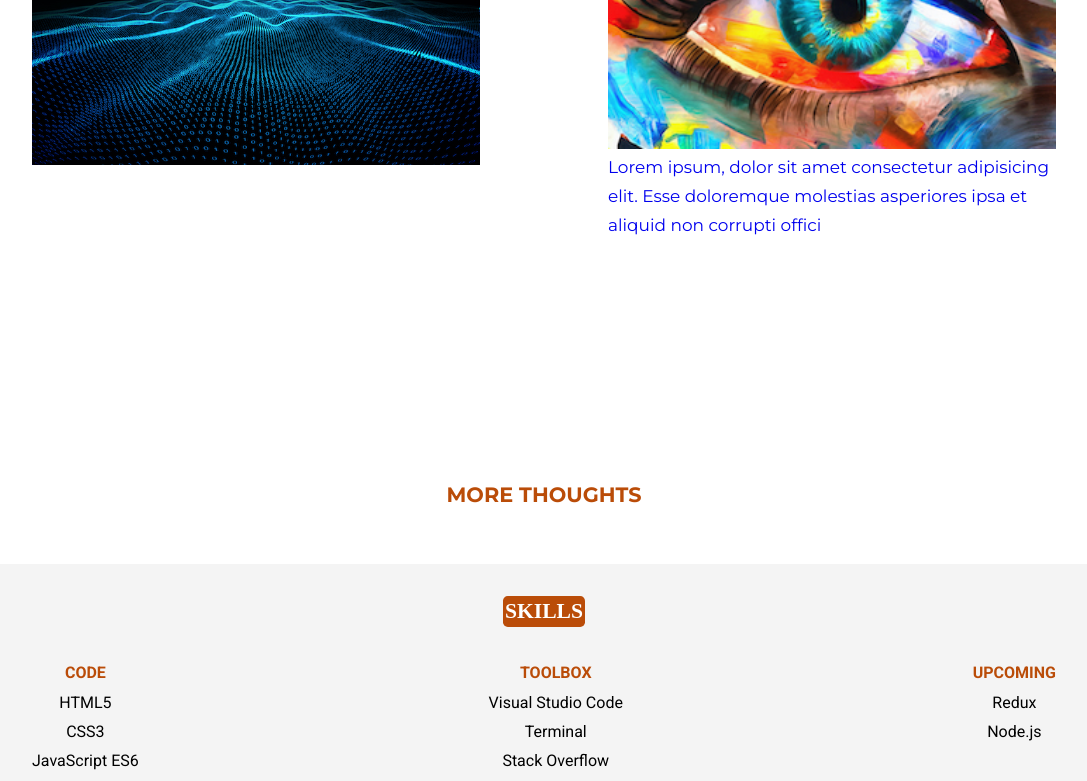
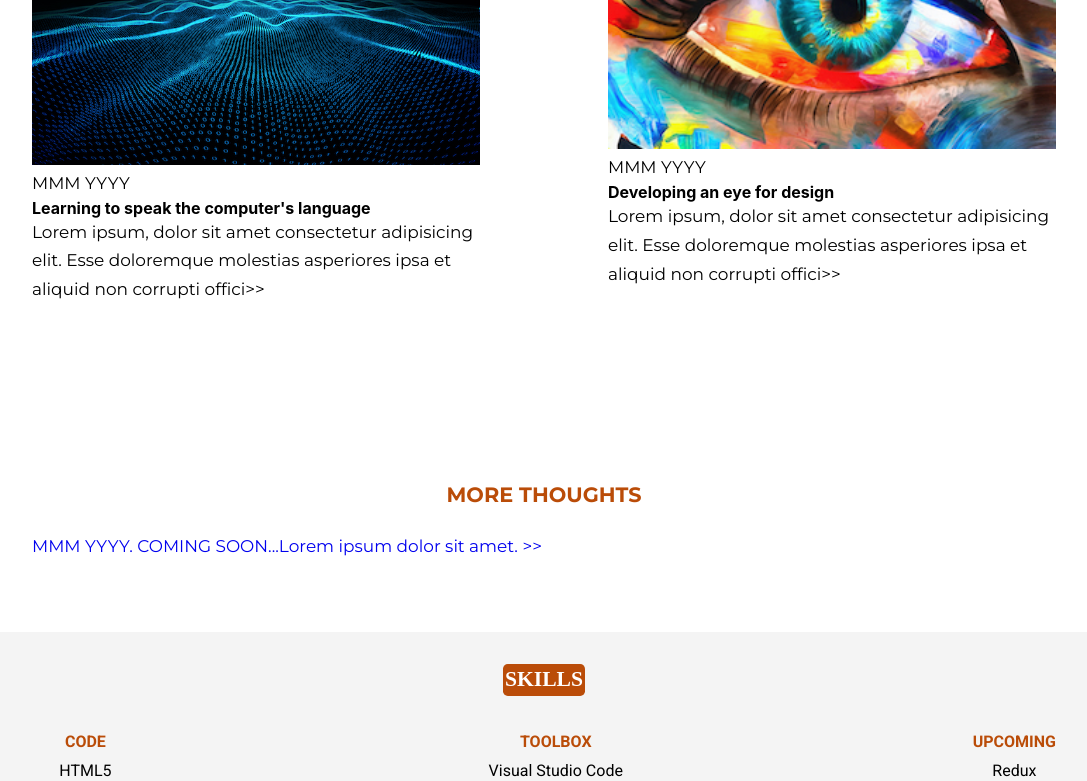
Before and after one commit to Technigo/project-react-portfolio, a React (Create React App) app: page / in a window 1280 px wide. Shown: the part 1435-2216 px from the top of the page, without its empty margins (96-1183 px from the left). Built offline with nearby package versions, Linux system fonts and the light colour scheme; no server answers.

Commit message:
Fix Most Functionality on Page, Some Styling Left

```diff
--- a/src/components/FeatProjects.js
+++ b/src/components/FeatProjects.js
@@ -1,6 +1,5 @@
 import React from 'react';
-import styled from 'styled-components/macro';
-import { OuterWrapper, InnerWrapper, MainHeadline, MediumHeadline } from 'styles/GlobalStyles';
+import { OuterWrapper, InnerWrapper, AlignLeftWrapper, MainHeadline, MediumHeadline } from 'styles/GlobalStyles';
 import { MainProjects } from './MainProjects';
 import { OtherProjects } from './OtherProjects';
 
@@ -13,14 +12,9 @@ export const FeatProjects = () => {
       </InnerWrapper>
 
       <MediumHeadline color="#BA4C08">OTHER PROJECTS</MediumHeadline>
-      <OtherProjsWrapper backGroundcolor="#f4f4f4">
+      <AlignLeftWrapper backGroundcolor="#f4f4f4">
         <OtherProjects />
-      </OtherProjsWrapper>
+      </AlignLeftWrapper>
     </OuterWrapper>
   )
 }
-
-export const OtherProjsWrapper = styled(InnerWrapper)`
-  flex-direction: column;
-  text-align: left;
-`
--- a/src/components/MainProjects.js
+++ b/src/components/MainProjects.js
@@ -1,4 +1,5 @@
 import React, { useEffect, useState } from 'react';
+import { BASE_URL, PROJECT_THUMBNAIL } from 'utils/urls';
 import styled from 'styled-components/macro';
 import { ProjectCard, Image, SmallHeadline, Tags, Tag } from 'styles/GlobalStyles';
 
@@ -7,7 +8,7 @@ export const MainProjects = () => {
 
   // Get all my projects on GitHub via API call:
   useEffect(() => {
-    fetch('https://api.github.com/users/brucette/repos')
+    fetch(BASE_URL)
       .then((response) => response.json())
       .then((json) => setProjects(json))
       .catch((error) => console.error(error))
@@ -22,22 +23,28 @@ export const MainProjects = () => {
   // Function to map over the tags and display them:
   const renderTags = (tags) => {
     return tags.map((tag) => {
-      return (<Tag>{tag}</Tag>)
+      return <Tag>{tag}</Tag>
     })
   }
 
+  // Image as link to deployed site and Text description as link to GitHub:
   return (
     mainFour.map((project) => {
       return (
-        <ProjectCard key={project.id} href="#" target="_blank" rel="noopener noreferrer">
+        <ProjectCard key={project.id}>
+          <a href={project.homepage} target="_blank" rel="noopener noreferrer">
             <ImageContainer>
               <ImageOverlay />
-            <Image src={`https://raw.githubusercontent.com/brucette/${project.name}/master/code/preview/projPreview.png`} alt="" />
+              <Image src={PROJECT_THUMBNAIL(project.name)} alt="" />
               <OverlayTitle>{project.name.replace('project-', '').replace('-', ' ')}</OverlayTitle>
             </ImageContainer>
+          </a>
+
+          <a href={project.svn_url} target="_blank" rel="noopener noreferrer">
             <SmallHeadline>{project.name.replace('project-', '').replace('-', ' ')}</SmallHeadline>
             <p>{project.description}</p>
             <Tags>{renderTags(project.topics)}</Tags>
+          </a>
         </ProjectCard>
       );
     })
--- a/src/components/MyThoughts.js
+++ b/src/components/MyThoughts.js
@@ -1,5 +1,5 @@
 import React from 'react';
-import { ThoughtCard, Image, OuterWrapper, InnerWrapper, MainHeadline, MediumHeadline } from 'styles/GlobalStyles';
+import { ThoughtCard, Image, OuterWrapper, InnerWrapper, AlignLeftWrapper, MainHeadline, MediumHeadline } from 'styles/GlobalStyles';
 import compTalk from '../assets/compTalk.jpg';
 import eyeForDesign from '../assets/eyeForDesign.jpg';
 
@@ -10,16 +10,32 @@ export const MyThoughts = () => {
       <InnerWrapper>
         <ThoughtCard href="#" target="_blank" rel="noopener noreferrer">
           <Image src={compTalk} alt="" />
+          <p>MMM YYYY</p>
+          <h4>Learning to speak the computer&apos;s language</h4>
+          <p>Lorem ipsum, dolor sit amet consectetur
+          adipisicing elit. Esse doloremque molestias asperiores
+          ipsa et aliquid non corrupti offici
+          <span>{'>'}{'>'}</span>
+          </p>
         </ThoughtCard>
         <ThoughtCard href="#" target="_blank" rel="noopener noreferrer">
           <Image src={eyeForDesign} alt="" />
+          <p>MMM YYYY</p>
+          <h4>Developing an eye for design</h4>
           <p>Lorem ipsum, dolor sit amet consectetur
           adipisicing elit. Esse doloremque molestias asperiores
           ipsa et aliquid non corrupti offici
+          <span>{'>'}{'>'}</span>
           </p>
         </ThoughtCard>
       </InnerWrapper>
+
       <MediumHeadline color="#BA4C08">MORE THOUGHTS</MediumHeadline>
+      <AlignLeftWrapper>
+        <a href="#" target="_blank" rel="noopener noreferrer">
+          <p>MMM YYYY. COMING SOON...Lorem ipsum dolor sit amet. <span>{'>'}{'>'}</span></p>
+        </a>
+      </AlignLeftWrapper>
     </OuterWrapper>
   )
 }
--- a/src/components/OtherProjects.js
+++ b/src/components/OtherProjects.js
@@ -1,4 +1,5 @@
 import React, { useEffect, useState } from 'react';
+import { BASE_URL } from 'utils/urls';
 import { SmallHeadline, Tags, Tag } from 'styles/GlobalStyles';
 
 export const OtherProjects = () => {
@@ -6,7 +7,7 @@ export const OtherProjects = () => {
 
   // Get all my projects on GitHub via API call:
   useEffect(() => {
-    fetch('https://api.github.com/users/brucette/repos')
+    fetch(BASE_URL)
       .then((response) => response.json())
       .then((json) => setProjects(json))
       .catch((error) => console.error(error))
@@ -18,10 +19,10 @@ export const OtherProjects = () => {
   // Filter for other projects (not starred on github):
   const remaining = relProjects.filter((item) => item.stargazers_count === 0 && item.name !== 'project-business-site');
 
-  // PUT INTO SEPARATE FILE?
+  // Function to map over the tags and display them:
   const renderTags = (tags) => {
     return tags.map((tag) => {
-      return (<Tag>{tag}</Tag>)
+      return <Tag>{tag}</Tag>
     })
   }
 
@@ -37,8 +38,3 @@ export const OtherProjects = () => {
     })
   )
 }
-/* {item.topics.map((topic) => {
-    return (
-        <span>{topic}</span>
-      )
-    }} */
--- a/src/styles/GlobalStyles.js
+++ b/src/styles/GlobalStyles.js
@@ -1,6 +1,6 @@
 import styled from 'styled-components/macro';
+
 // STRUCTURAL STYLE-COMPONENTS (used in several sections of the page)
-
 export const OuterWrapper = styled.section`
   background-color: ${(props) => props.backGroundcolor};
   text-align: center;
@@ -21,6 +21,11 @@ export const InnerWrapper = styled.section`
     flex-wrap: wrap;
     justify-content: space-between;
   }
+`
+
+export const AlignLeftWrapper = styled(InnerWrapper)`
+  flex-direction: column;
+  text-align: left;
 `
 
 export const MainHeadline = styled.h2`
@@ -77,7 +82,7 @@ export const NavBar = styled.nav`
   }
 `
 
-export const ProjectCard = styled.a`
+export const ProjectCard = styled.section`
   margin-bottom: 2rem;
   width: 85vw;
   height: 35vh;
--- /dev/null
+++ b/src/utils/urls.js
@@ -0,0 +1,4 @@
+// All the fetch-links used for this app
+export const BASE_URL = 'https://api.github.com/users/brucette/repos';
+export const PROJECT_THUMBNAIL = (projectName) => `https://raw.githubusercontent.com/brucette/${projectName}/master/code/preview/projPreview.png`;
+export const CODE_URL = (projectUrl) => ``;
```
Lines whose indentation alone changed are shown as unchanged.
